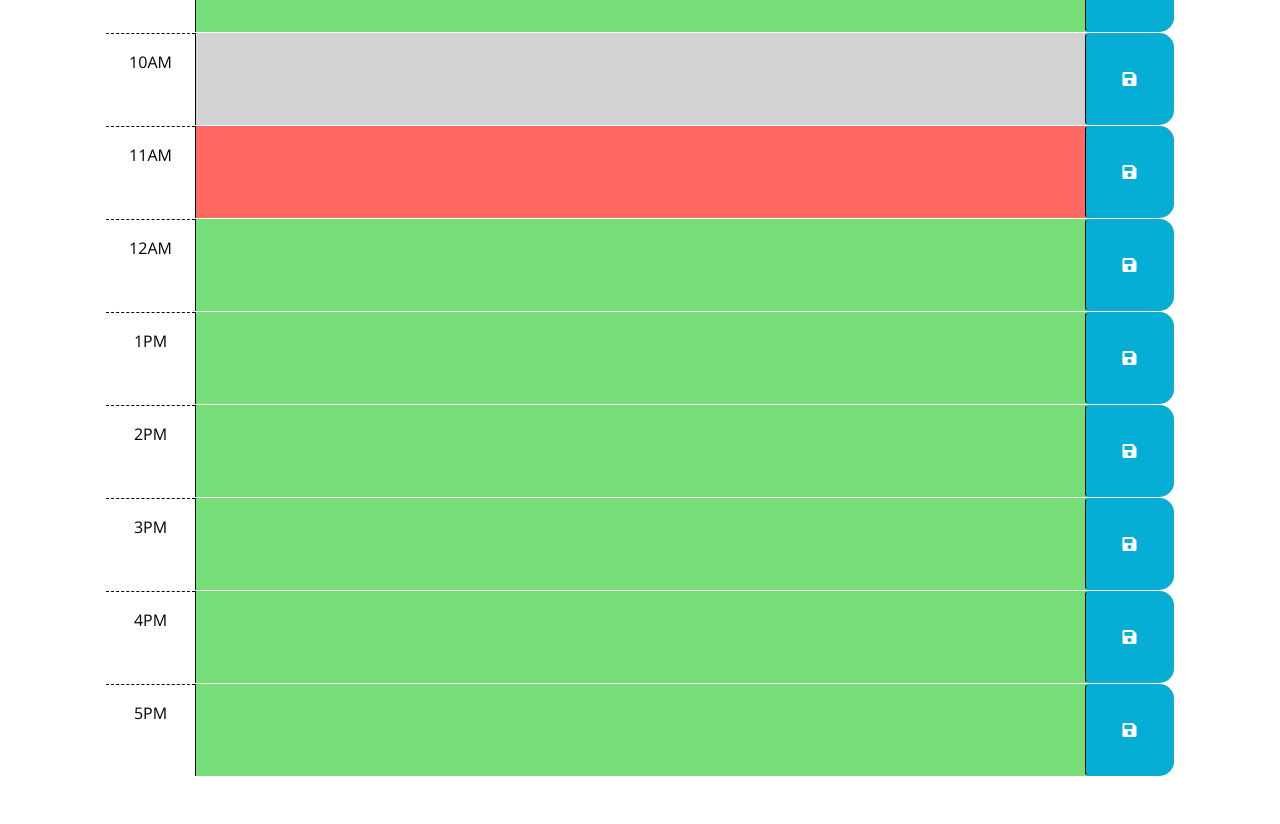
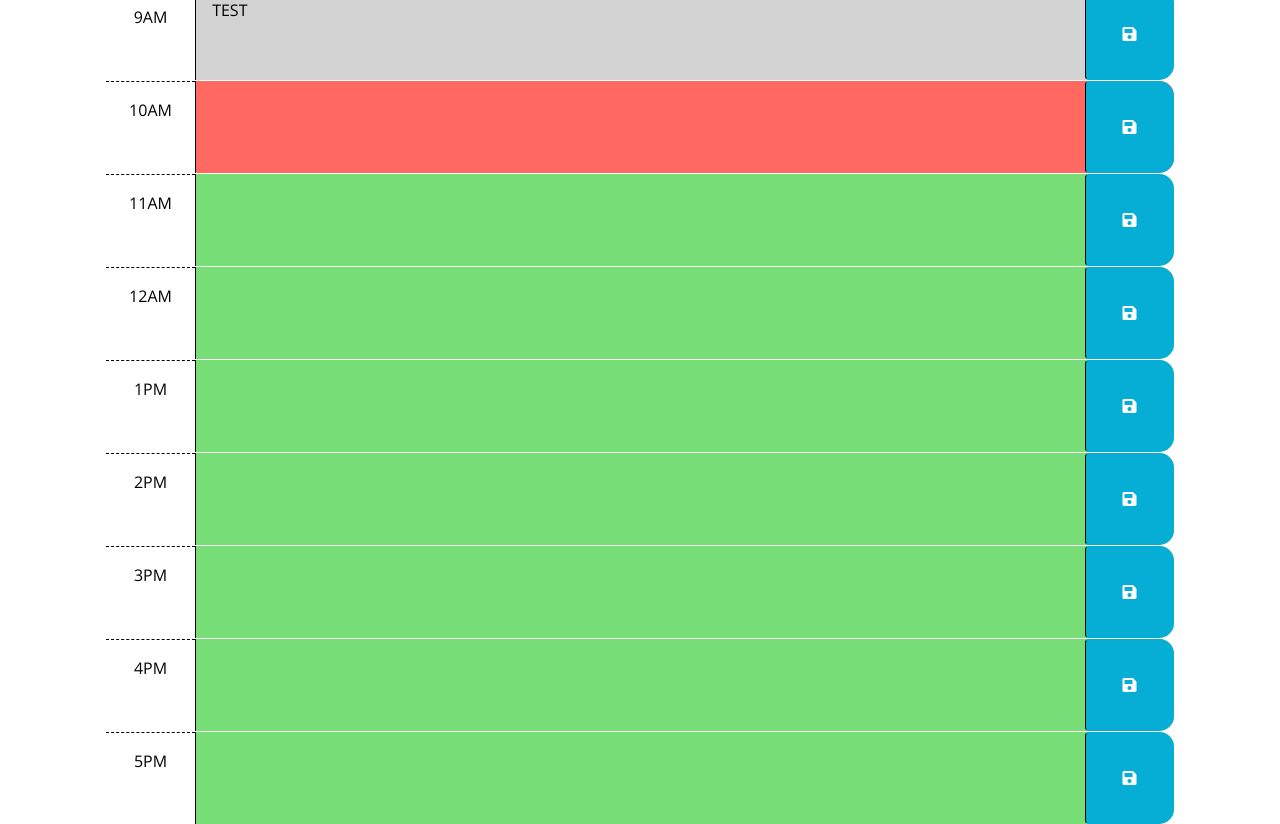
Before and after one commit to Snowman271/Work-Scheduler, a plain HTML site: page index.html in a window 1280 px wide. Shown: the part 363-1187 px from the top of the page. Before the commit the page ends 1139 px from the top, so only its background shows below. Drawn offline with nearby package versions, Linux system fonts and the light colour scheme.

Commit message:
Fixing Js for time cards

```diff
--- a/index.html
+++ b/index.html
@@ -37,27 +37,20 @@
       <p id="currentDay" class="lead"></p>
     </header>
     <div class="container-lg px-5">
-      <!-- Use class for "past", "present", and "future" to apply styles to the
-        time-block divs accordingly. The javascript will need to do this by
-        adding/removing these classes on each div by comparing the hour in the
-        id to the current hour. The html provided below is meant to be an example
-        demonstrating how the css provided can be leveraged to create the
-        desired layout and colors. The html below should be removed or updated
-        in the finished product. Remember to delete this comment once the
-        code is implemented.
-        -->
+
+        <div class="localStorageContainer"> This is a test </div>
 
       <!-- Example of a past time block. The "past" class adds a gray background color. -->
-      <div id="hour hour-9" class="row time-block classRemove past">
+      <div id="hour-9" class="row time-block hour-9">
         <div class="col-2 col-md-1 hour text-center py-3">9AM</div>
-        <textarea id="testText" class="col-8 col-md-10 description" rows="3"> </textarea>
+        <textarea id="testText" class="col-8 col-md-10 description text" rows="3"> TEST </textarea>
         <button class="btn saveBtn col-2 col-md-1 " aria-label="save">
           <i class="fas fa-save" aria-hidden="true"></i>
         </button>
       </div>
 
       <!-- Example of a a present time block. The "present" class adds a red background color. -->
-      <div id="hour hour-10" class="row time-block past">
+      <div id="hour-10" class="row time-block hour-10">
         <div class="col-2 col-md-1 hour text-center py-3">10AM</div>
         <textarea class="col-8 col-md-10 description" rows="3"> </textarea>
         <button class="btn saveBtn col-2 col-md-1" aria-label="save">
@@ -66,7 +59,7 @@
       </div>
 
       <!-- Example of a future time block. The "future" class adds a green background color. -->
-      <div id="hour hour-11" class="row time-block present">
+      <div id="hour-11" class="row time-block hour-11">
         <div class="col-2 col-md-1 hour text-center py-3">11AM</div>
         <textarea class="col-8 col-md-10 description" rows="3"> </textarea>
         <button class="btn saveBtn col-2 col-md-1" aria-label="save">
@@ -74,7 +67,7 @@
         </button>
       </div>
 
-      <div id="hour hour-12" class="row time-block future">
+      <div id="hour-12" class="row time-block hour-12">
         <div class="col-2 col-md-1 hour text-center py-3">12AM</div>
         <textarea class="col-8 col-md-10 description" rows="3"> </textarea>
         <button class="btn saveBtn col-2 col-md-1" aria-label="save">
@@ -82,7 +75,7 @@
         </button>
       </div>
 
-      <div id="hour hour-13" class="row time-block future">
+      <div id="hour-13" class="row time-block hour-13">
         <div class="col-2 col-md-1 hour text-center py-3">1PM</div>
         <textarea class="col-8 col-md-10 description" rows="3"> </textarea>
         <button class="btn saveBtn col-2 col-md-1" aria-label="save">
@@ -90,7 +83,7 @@
         </button>
       </div>
 
-      <div id="hour hour-14" class="row time-block future">
+      <div id="hour-14" class="row time-block hour-14">
         <div class="col-2 col-md-1 hour text-center py-3">2PM</div>
         <textarea class="col-8 col-md-10 description" rows="3"> </textarea>
         <button class="btn saveBtn col-2 col-md-1" aria-label="save">
@@ -98,7 +91,7 @@
         </button>
       </div>
 
-      <div id="hour hour-15" class="row time-block future">
+      <div id="hour-15" class="row time-block hour-15">
         <div class="col-2 col-md-1 hour text-center py-3">3PM</div>
         <textarea class="col-8 col-md-10 description" rows="3"> </textarea>
         <button class="btn saveBtn col-2 col-md-1" aria-label="save">
@@ -106,7 +99,7 @@
         </button>
       </div>
 
-      <div id="hour hour-16" class="row time-block future">
+      <div id="hour-16" class="row time-block hour-16">
         <div class="col-2 col-md-1 hour text-center py-3">4PM</div>
         <textarea class="col-8 col-md-10 description" rows="3"> </textarea>
         <button class="btn saveBtn col-2 col-md-1" aria-label="save">
@@ -114,7 +107,7 @@
         </button>
       </div>
 
-      <div id="hour hour-17" class="row time-block future">
+      <div id="hour-17" class="row time-block hour-17">
         <div class="col-2 col-md-1 hour text-center py-3">5PM</div>
         <textarea class="col-8 col-md-10 description" rows="3"> </textarea>
         <button class="btn saveBtn col-2 col-md-1" aria-label="save">
--- a/script.js
+++ b/script.js
@@ -10,47 +10,44 @@ $(function () {
   var time = moment().format("h");
   var saveBtnParent = document.getElementById('#hour')
 
+  //displays current date
   var weekDay = moment().format("dddd, MMMM Do");
   $("#currentDay").text(weekDay);
 
-  // $(savebtn).click(function() {
-  //   localStorage.setItem('savedData', $(this));
-  //   console.log(.var())
-  // });
 
-  $('#hour').on('click', 'btn' , function() {
-    console.log('clicked')
-    // localStorage.setItem('savedData', $(this));
-    // console.log($(this))
-  });
+
+ //Looping through All boxes changing based on time
+  for (var i = 9; i <= 17; i++) {
+    if (i > time) {
+      $('#hour-' + i).addClass("future");
+    }
+    else if (i < time) {
+      $('#hour-' + i).addClass("past");
+    }
+    else {
+      $('#hour-' + i).addClass("present");
+    }
+  }
+
+  //saving to local storage
 
 
 
-// savebtn.addEventListener('click', function() {
+// make all buttons work seperatly
+  const buttons = document.querySelectorAll('.saveBtn')
+  buttons.forEach(function(currentBtn){
+  currentBtn.addEventListener('click', function() {
 
-// });
+  var currSaveBtn = currentBtn.parentElement;
+  var currSaveBtn2 = currSaveBtn[3].value;
 
 
-    // jquery add, remove class
-    $(".classRemove").removeClass("past");
-    $(".classRemove").addClass("future");
 
-
-  // use the id in the containing time-block as a key to save the user input in
-  // local storage. HINT: What does `this` reference in the click listener
-  // function? How can DOM traversal be used to get the "hour-x" id of the
-  // time-block containing the button that was clicked? How might the id be
-  // useful when saving the description in local storage?
-  //
-  // TODO: Add code to apply the past, present, or future class to each time
-  // block by comparing the id to the current hour. HINTS: How can the id
-  // attribute of each time-block be used to conditionally add or remove the
-  // past, present, and future classes? How can Day.js be used to get the
-  // current hour in 24-hour time?
-  //
-  // TODO: Add code to get any user input that was saved in localStorage and set
-  // the values of the corresponding textarea elements. HINT: How can the id
-  // attribute of each time-block be used to do this?
-  //
-  // TODO: Add code to display the current date in the header of the page.
+  var input = $("this").val();
+  localStorage.setItem("Apppointments", JSON.stringify(currSaveBtn));
+  console.log("saving...");
+  console.log(currSaveBtn);
+  console.log(currSaveBtn2);
+})
+  })
 });
--- a/style.css
+++ b/style.css
@@ -57,3 +57,14 @@ textarea {
   font-size: 20px;
   transition: all 0.3s ease-in-out;
 }
+
+header {
+  margin: 0%;
+}
+
+.localStorageContainer {
+  text-align: center;
+
+  font-size: 32px;
+  margin-top: 0%;
+}
```
